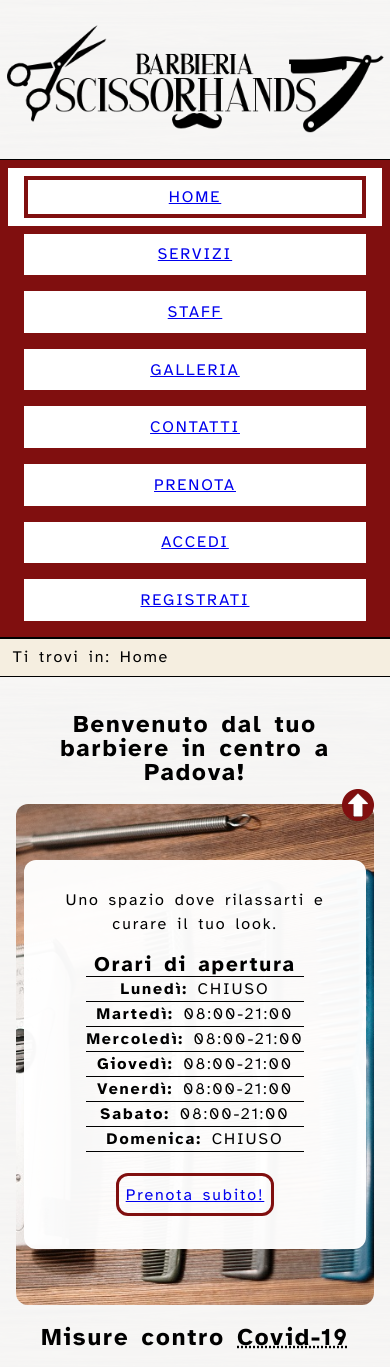
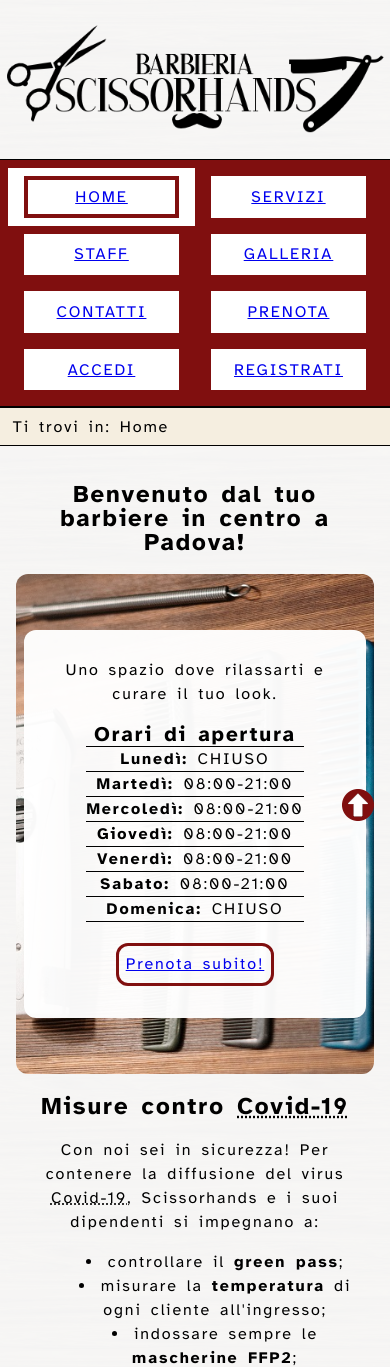
Before and after one commit to leidard/TecWeb_progetto, a PHP site: page /index.php in a window 390 px wide. Shown: the top 1367 px of the page. Run offline with PHP 8.4, Linux system fonts and the light colour scheme; data comes from the database, SQL or seed files in the repository; data that the repository does not hold is empty.

Commit message:
due colonne

```diff
--- a/controllers/index.css
+++ b/controllers/index.css
@@ -98,12 +98,6 @@ nav#menu ul {
     flex-flow: row nowrap;
 }
 
-@media only screen and (max-width: 1100px) {
-    nav#menu ul {
-        flex-direction: column;
-    }
-}
-
 nav#menu ul li {
     flex: 1 1;
     padding: 0.5em 1em;
@@ -114,6 +108,16 @@ nav#menu ul li a {
     display:block;
     background-color: white;
     padding: 0.3em;
+}
+
+@media only screen and (max-width: 1100px) {
+    nav#menu ul {
+        flex-flow: wrap;
+    }
+
+    nav#menu ul li {
+        flex: 1 1 50%;
+    }
 }
 
 nav#menu ul li.current {
@@ -887,7 +891,7 @@ section#info-contatti{
 }
 
 img#mappa{
-    padding:1em;
+    padding-top: 1em;
     width: 100%;
     max-width: 38em;
     height: auto;
```
